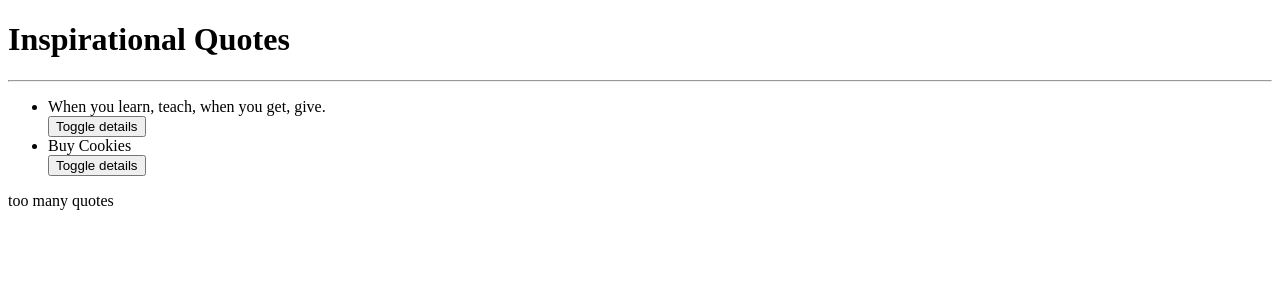
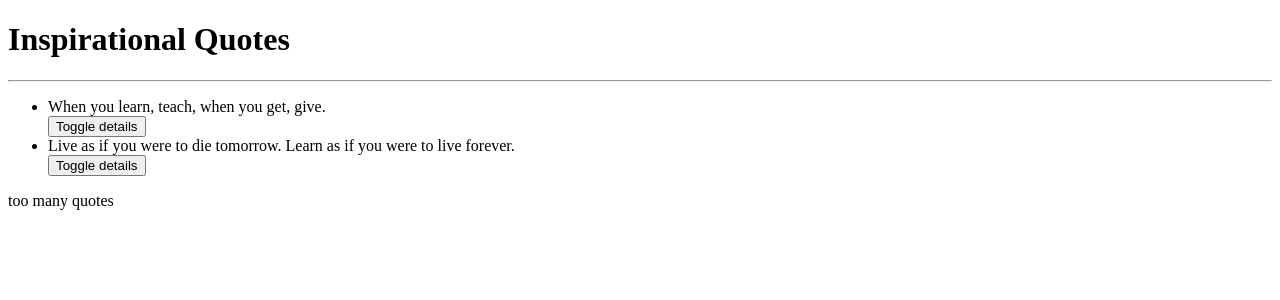
Before and after one commit to iamzilfa/Quotes, an Angular app: page / in a window 1280 px wide. Shown: the top 300 px of the page. Built offline with nearby package versions, Linux system fonts and the light colour scheme.

Commit message:
adding second quote

```diff
--- a/src/app/quote/quote.component.ts
+++ b/src/app/quote/quote.component.ts
@@ -10,7 +10,7 @@ export class QuoteComponent implements OnInit {
 
   quotes: Quote[] = [
     new Quote(1, 'When you learn, teach, when you get, give.', 'ObamMaya Angelou','Zilfa',new Date(2020,3,14),5,2),
-    new Quote(2,'Buy Cookies','Michelle', 'Diane',new Date(2019,6,9),3,2),
+    new Quote(2,'Live as if you were to die tomorrow. Learn as if you were to live forever.','Mahatma Gandhi', 'Diane',new Date(2019,6,9),3,2),
   ];
 
   toggleDetails(index){
```
